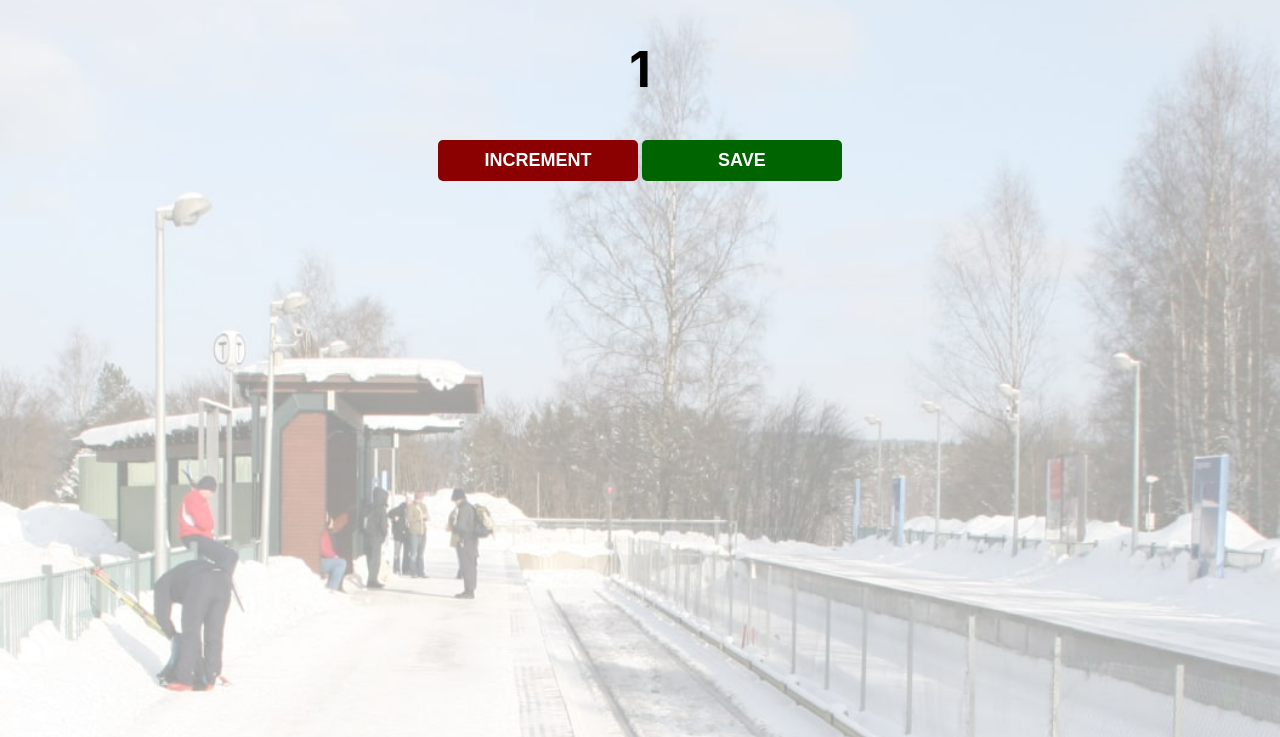
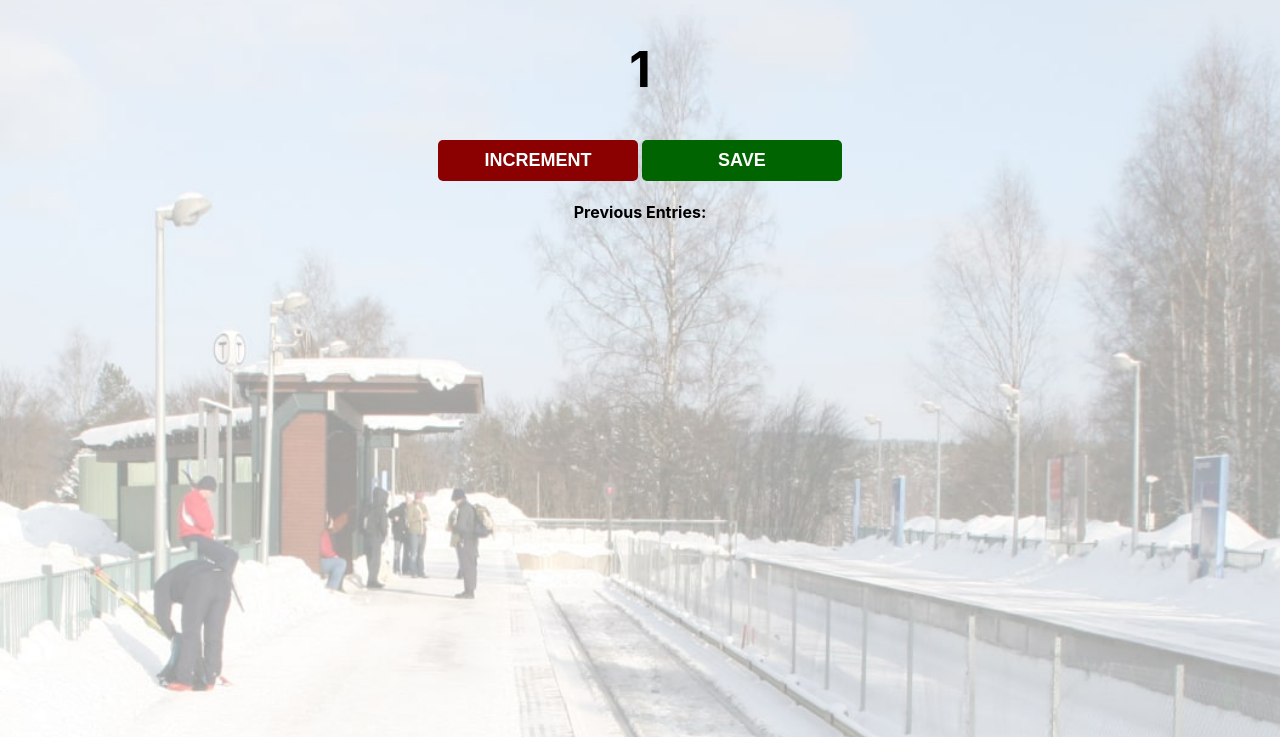
Before and after one commit to HaashimAmeer/PassengerCounter, a plain HTML site: page index.html in a window 1280 px wide. Both pictures are taken after a click on the button "INCREMENT". Shown: the part 63-800 px from the top of the page. Drawn offline with Linux system fonts and the light colour scheme.

Commit message:
Added save() functionality

```diff
--- a/index.html
+++ b/index.html
@@ -5,7 +5,7 @@
     <meta http-equiv="X-UA-Compatible" content="IE=edge" />
     <meta name="viewport" content="width=device-width, initial-scale=1.0" />
     <title>Passenger Counter</title>
-    <link rel="stylesheet" href="/styles.css" />
+    <link rel="stylesheet" href="styles.css" />
   </head>
 
   <body>
@@ -13,6 +13,7 @@
     <h2 id="count-el">0</h2>
     <button id="increment-btn" onclick="increment()">INCREMENT</button>
     <button id="save-btn" onclick="save()">SAVE</button>
-    <script src="/index.js"></script>
+    <p id="save-el">Previous Entries:</p>
+    <script src="index.js"></script>
   </body>
 </html>
--- a/index.js
+++ b/index.js
@@ -1,12 +1,18 @@
 //@ts-nocheck
 
 let count = 0;
+let countEl = document.getElementById("count-el");
+let saveEl = document.getElementById("save-el");
+
+saveEl.textContent += " "; //compensates for Prettier's HTML whitespace rules
 
 function increment() {
   count++;
-  document.getElementById("count-el").innerText = count;
+  countEl.textContent = count;
 }
 
 function save() {
-  console.log(count);
+  saveEl.textContent += count + " - ";
+  count = 0;
+  countEl.textContent = 0;
 }
--- a/styles.css
+++ b/styles.css
@@ -1,5 +1,5 @@
 body {
-  background-image: url("/station.jpg");
+  background-image: url("station.jpg");
   font-weight: bold;
   font-family: -apple-system, BlinkMacSystemFont, "Segoe UI", Roboto, Oxygen,
     Ubuntu, Cantarell, "Open Sans", "Helvetica Neue", sans-serif;
```
